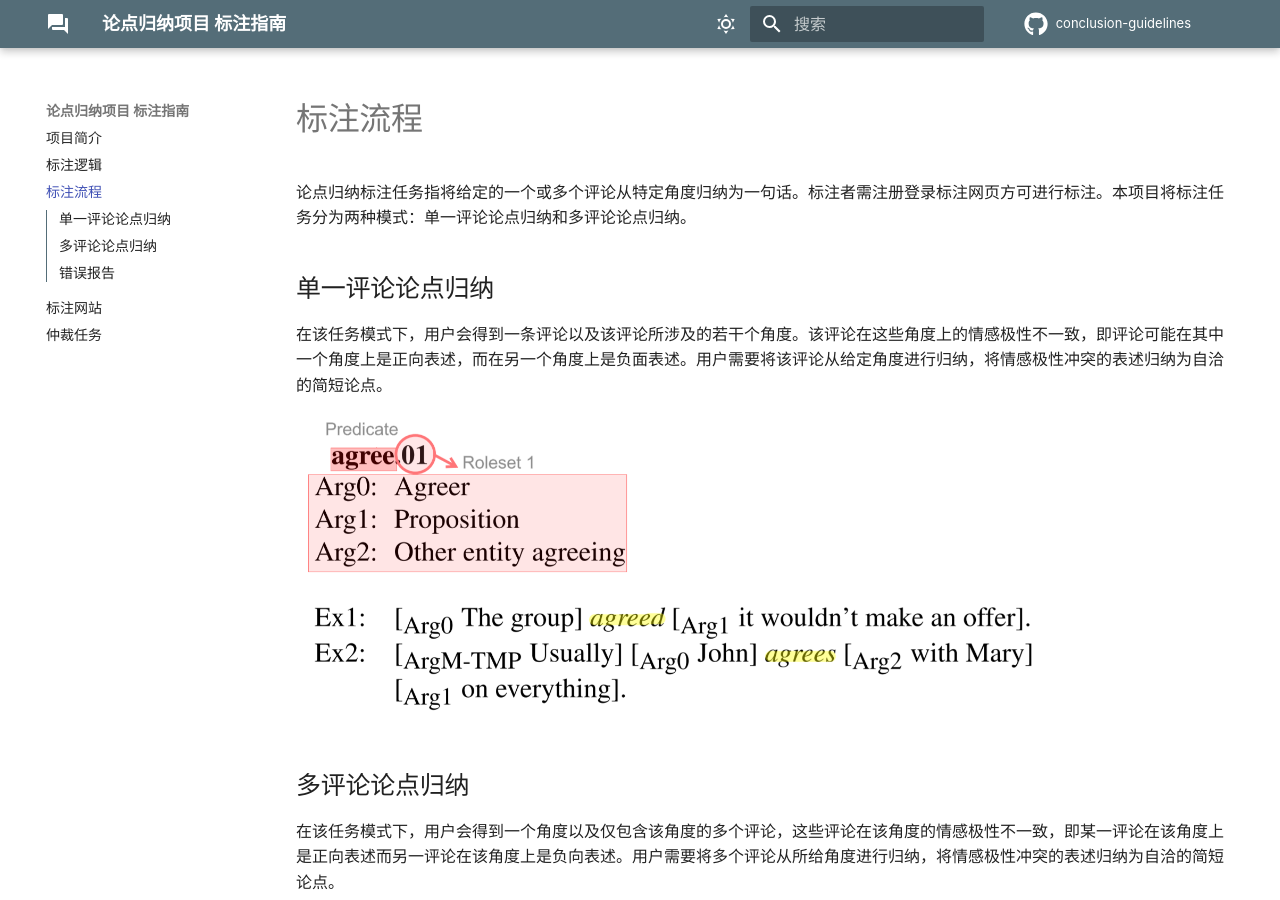
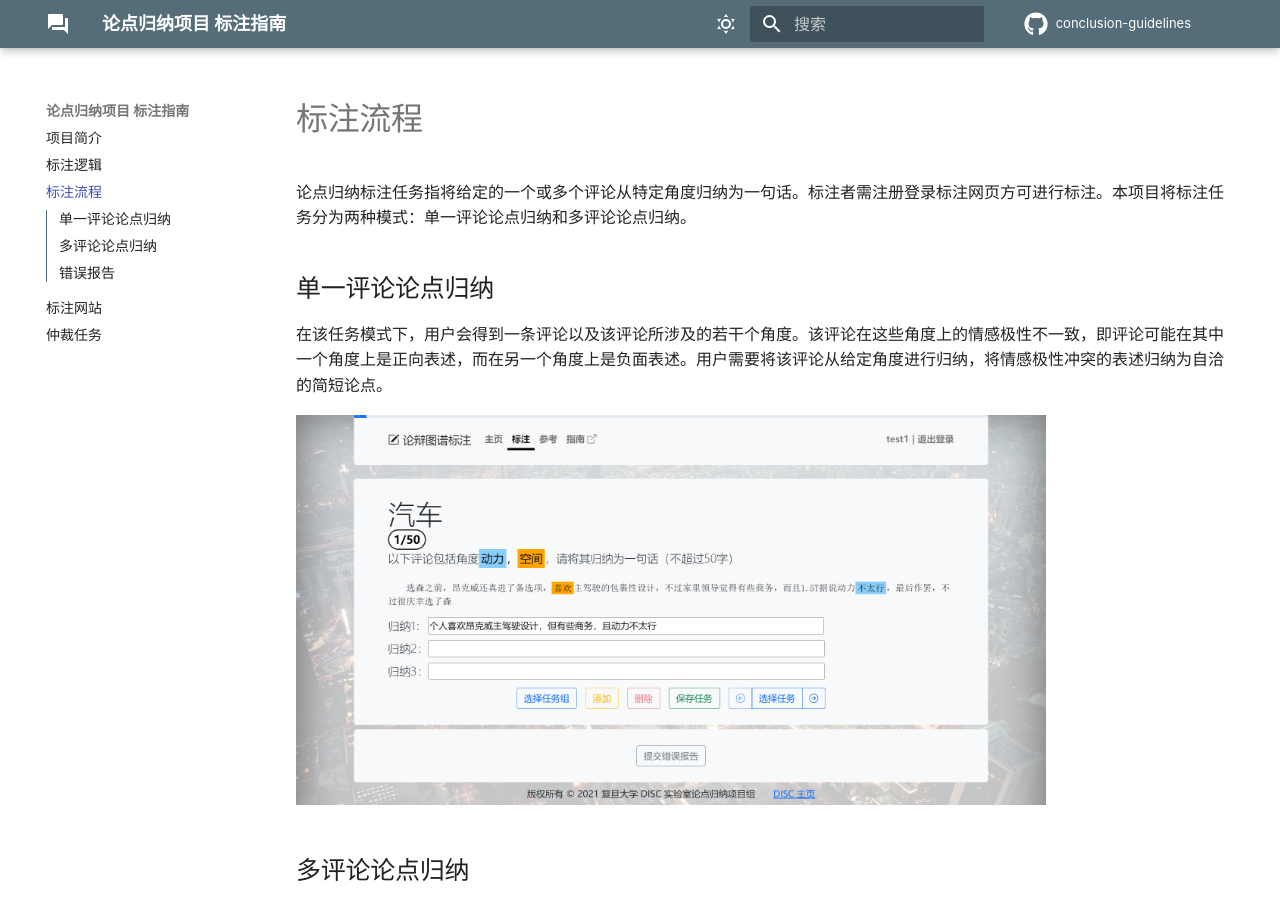
Before and after one commit to sunlibo2390/conclusion-guidelines, an MkDocs documentation site: the page built from docs/process.md, in a window 1280 px wide and 900 px high. Built offline with MkDocs 1.6.1 and Material for MkDocs 9.7.7, drawn with Linux system fonts in a browser that asks for light colours; comment, search, counter and statistics services are not loaded.

Commit message:
修改图片路径

```diff
--- a/docs/process.md
+++ b/docs/process.md
@@ -6,15 +6,13 @@
 
 在该任务模式下，用户会得到一条评论以及该评论所涉及的若干个角度。该评论在这些角度上的情感极性不一致，即评论可能在其中一个角度上是正向表述，而在另一个角度上是负面表述。用户需要将该评论从给定角度进行归纳，将情感极性冲突的表述归纳为自洽的简短论点。
 
-<img src="../img/标注示例.png" alt="标注示例" width="80%"/>
+<img src="../img/单一评论论点归纳.png" alt="单一评论论点归纳" width="80%">
 
 ## 多评论论点归纳
 
 在该任务模式下，用户会得到一个角度以及仅包含该角度的多个评论，这些评论在该角度的情感极性不一致，即某一评论在该角度上是正向表述而另一评论在该角度上是负向表述。用户需要将多个评论从所给角度进行归纳，将情感极性冲突的表述归纳为自洽的简短论点。
 
-<img src="../img/标注示例.png" alt="标注示例" width="80%"/>
-
-
+<img src="../img/多评论论点归纳.png" alt="多评论论点归纳" width="80%">
 
 ## 错误报告
 
```
